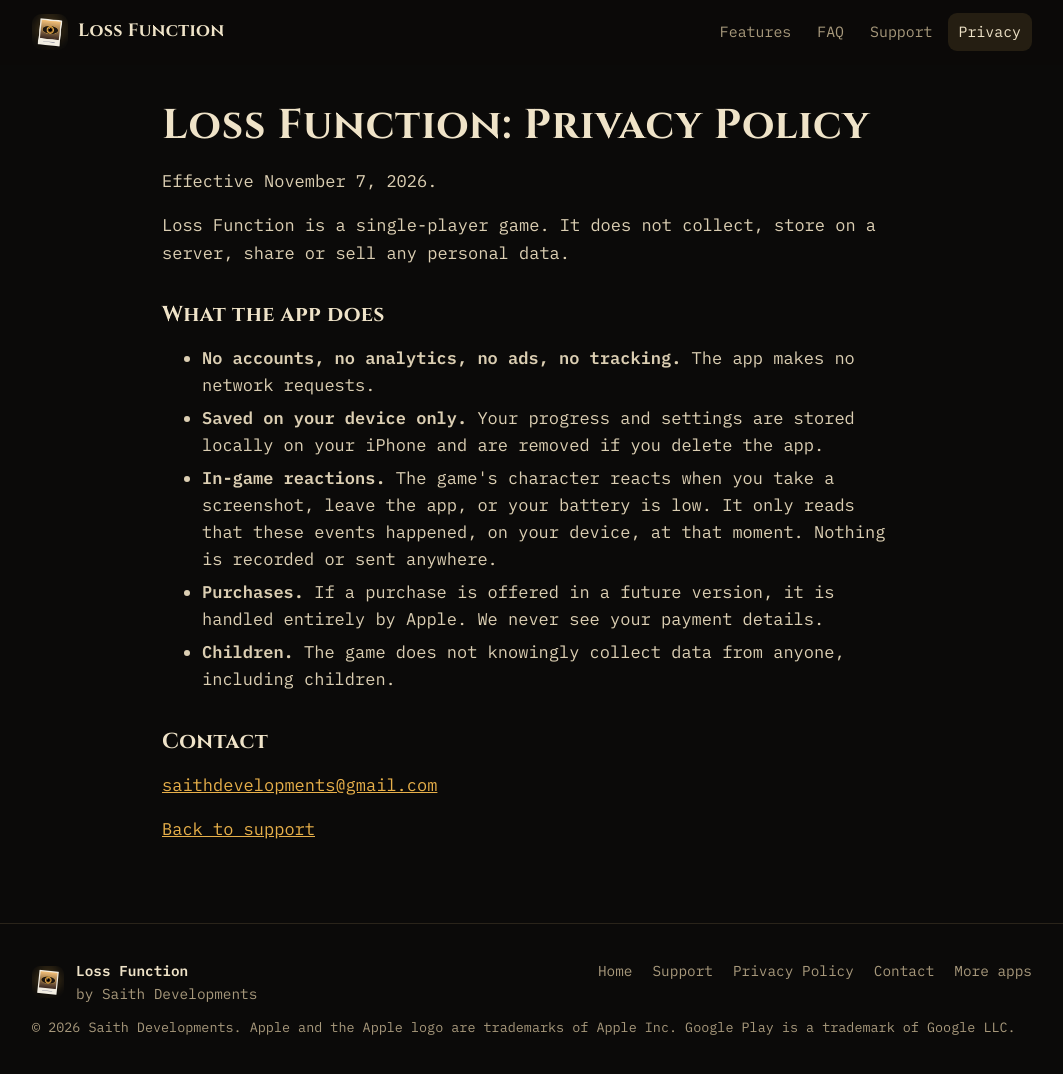
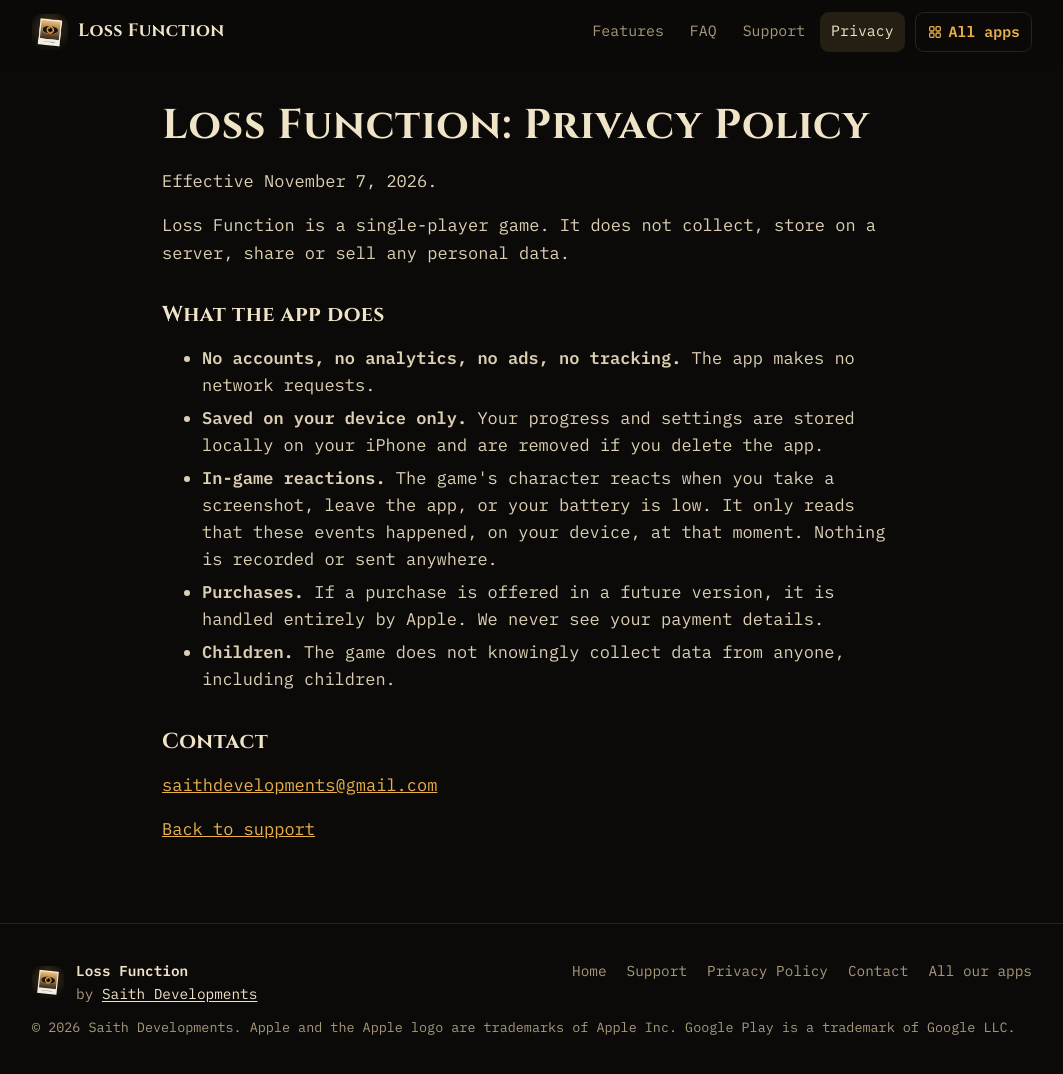
Before and after one commit to Saith96/loss-function, a plain HTML site: page privacy.html in a window 1280 px wide. Shown: the whole page, without its empty margins (108-1171 px from the left). Drawn offline with Linux system fonts and the light colour scheme.

Commit message:
Link to the Saith Developments apps page from every page
Co-Authored-By: Claude Opus 5.5 <noreply@anthropic.com>

```diff
--- a/privacy.html
+++ b/privacy.html
@@ -29,6 +29,9 @@ header.top .wrap{display:flex;align-items:center;gap:12px;height:64px}
 header.top nav{display:flex;gap:4px}
 header.top nav a{color:var(--muted);text-decoration:none;font-size:.93rem;padding:7px 11px;border-radius:9px}
 header.top nav a:hover,header.top nav a[aria-current]{color:var(--ink);background:var(--soft)}
+header.top nav a.hub{display:inline-flex;align-items:center;gap:6px;color:var(--link);border:1px solid var(--line);margin-left:6px;font-weight:600}
+header.top nav a.hub .ic{width:16px;height:16px}
+footer.site a.maker{color:var(--ink);text-decoration:underline;text-underline-offset:2px}
 
 /* hero */
 .hero{position:relative;background:var(--hero);border-radius:32px;color:var(--hero-ink);display:grid;grid-template-columns:1.05fr .95fr;gap:24px;padding:56px 0 0 56px;overflow:hidden;margin-top:12px;isolation:isolate}
@@ -140,6 +143,7 @@ footer.site .legal{flex-basis:100%;margin:0;font-size:.84rem}
 @media(max-width:620px){
  .wrap{padding:0 16px}
  header.top nav a.opt{display:none}
+ header.top nav a.hub{margin-left:2px;padding:7px 10px}
  .hero{border-radius:26px;padding:32px 22px 0;margin-top:6px}
  .phones{height:350px}.phones .p1{width:186px;left:2%}.phones .p2{width:164px;left:48%;top:70px}
  section.blk{margin:4rem 0}
@@ -148,10 +152,11 @@ footer.site .legal{flex-basis:100%;margin:0;font-size:.84rem}
  .gnav{display:none}
  .final img.app{width:84px;height:84px;border-radius:20px}
 }
+@media(max-width:400px){header.top nav a.opt2{display:none}}
 @media(prefers-reduced-motion:reduce){html{scroll-behavior:auto}*{transition:none!important}}
 </style>
 </head><body><a class="skip" href="#main">Skip to content</a>
-<header class="top"><div class="wrap"><a class="brand" href="index.html"><img src="assets/icon.png" alt="" width="36" height="36">Loss Function</a><nav aria-label="Site"><a href="index.html#features" class="opt">Features</a><a href="index.html#faq" class="opt">FAQ</a><a href="support.html" class="">Support</a><a href="privacy.html" class="" aria-current=page>Privacy</a></nav></div></header>
+<header class="top"><div class="wrap"><a class="brand" href="index.html"><img src="assets/icon.png" alt="" width="36" height="36">Loss Function</a><nav aria-label="Site"><a href="index.html#features" class="opt">Features</a><a href="index.html#faq" class="opt">FAQ</a><a href="support.html" class="">Support</a><a href="privacy.html" class="opt2" aria-current=page>Privacy</a><a href="https://saith96.github.io/apps/" class="hub" title="All apps by Saith Developments"><svg class="ic" viewBox="0 0 24 24" fill="none" stroke="currentColor" stroke-width="1.9" stroke-linecap="round" stroke-linejoin="round" aria-hidden="true"><rect x="4" y="4" width="6.5" height="6.5" rx="1.6"/><rect x="13.5" y="4" width="6.5" height="6.5" rx="1.6"/><rect x="4" y="13.5" width="6.5" height="6.5" rx="1.6"/><rect x="13.5" y="13.5" width="6.5" height="6.5" rx="1.6"/></svg><span>All apps</span></a></nav></div></header>
 <main id="main"><div class="wrap"><article class="doc">
 <h1>Loss Function: Privacy Policy</h1>
 <p>Effective November 7, 2026.</p>
@@ -170,8 +175,8 @@ footer.site .legal{flex-basis:100%;margin:0;font-size:.84rem}
 
 </article></div></main>
 <footer class="site"><div class="wrap">
-<div class="fb"><img src="assets/icon.png" alt="" width="32" height="32" loading="lazy"><span><b>Loss Function</b>by Saith Developments</span></div>
-<nav aria-label="Footer"><a href="index.html">Home</a><a href="support.html">Support</a><a href="privacy.html">Privacy Policy</a><a href="mailto:saithdevelopments@gmail.com">Contact</a><a href="https://saith96.github.io/apps/">More apps</a></nav>
+<div class="fb"><img src="assets/icon.png" alt="" width="32" height="32" loading="lazy"><span><b>Loss Function</b>by <a href="https://saith96.github.io/apps/" class="maker">Saith Developments</a></span></div>
+<nav aria-label="Footer"><a href="index.html">Home</a><a href="support.html">Support</a><a href="privacy.html">Privacy Policy</a><a href="mailto:saithdevelopments@gmail.com">Contact</a><a href="https://saith96.github.io/apps/">All our apps</a></nav>
 <p class="legal">&copy; 2026 Saith Developments. Apple and the Apple logo are trademarks of Apple Inc. Google Play is a trademark of Google LLC.</p>
 </div></footer><script>
 (function(){var h=document.querySelector('header.top');function f(){h.classList.toggle('scrolled',scrollY>8)}addEventListener('scroll',f,{passive:true});f();
```
Also changed, not shown: index.html (+8 -3 lines), support.html (+8 -3 lines).
